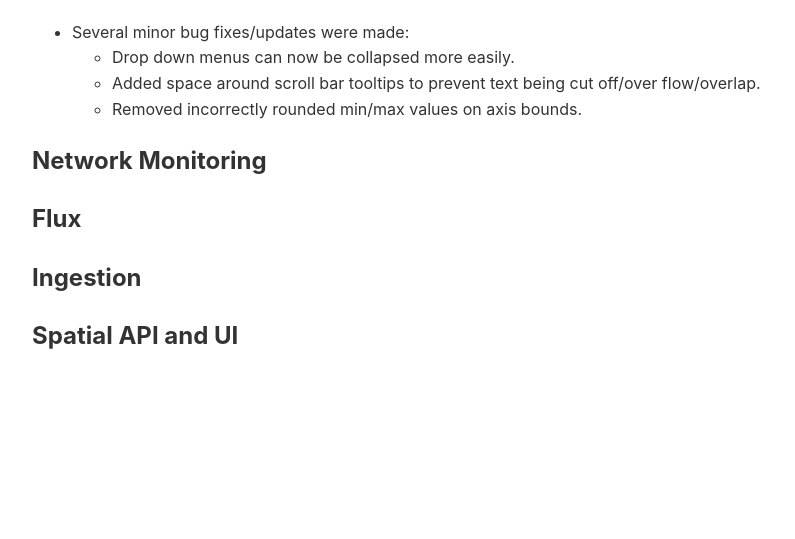
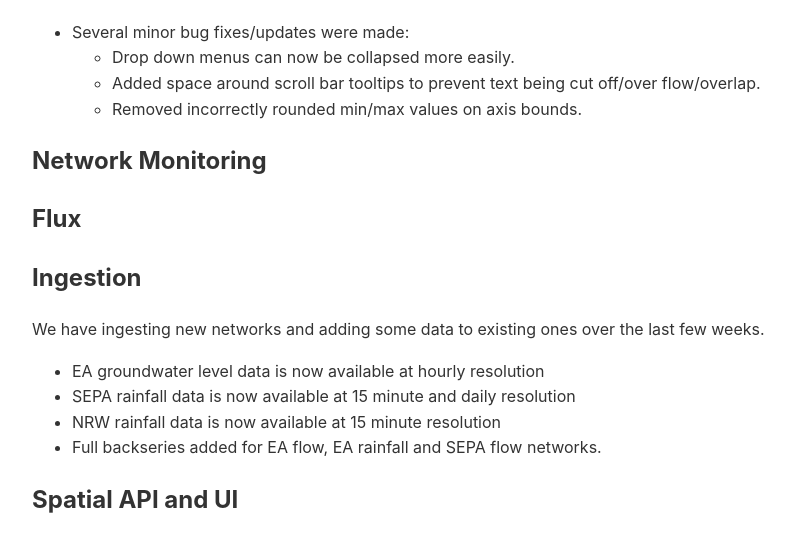
Before and after one commit to NERC-CEH/fdri_words, a Jekyll site: the page built from weeknotes/2026/43.md, in a window 1280 px wide and 900 px high, scrolled down 2110 px, cut to the strip 361-900 px from the top of the window. Shown: the whole strip, without its empty margins (108-903 px from the left). Built offline with Jekyll 4.4.1, drawn with Linux system fonts in a browser that asks for light colours; our own code applies the rules of GitHub Pages for plain Markdown files; before the commit the page ends 2846 px from its top, so only the background shows below that.

Commit message:
Update 43.md

```diff
--- a/weeknotes/2026/43.md
+++ b/weeknotes/2026/43.md
@@ -28,4 +28,11 @@ No week notes have been put out since the launch. This set of week notes covers
 
 ## Ingestion
 
+We have ingesting new networks and adding some data to existing ones over the last few weeks.
+
+- EA groundwater level data is now available at hourly resolution
+- SEPA rainfall data is now available at 15 minute and daily resolution
+- NRW rainfall data is now available at 15 minute resolution
+- Full backseries added for EA flow, EA rainfall and SEPA flow networks.
+
 ## Spatial API and UI
```
